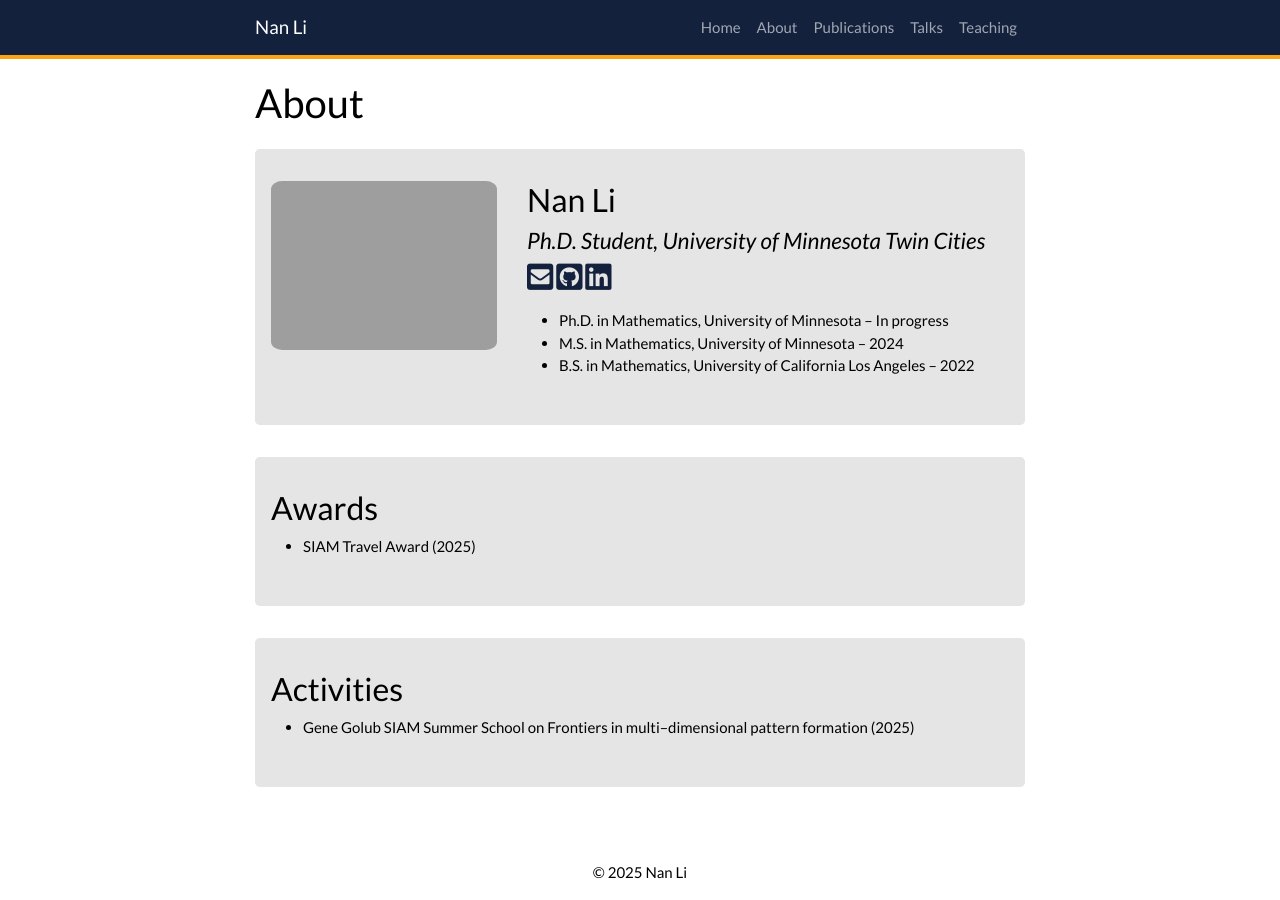
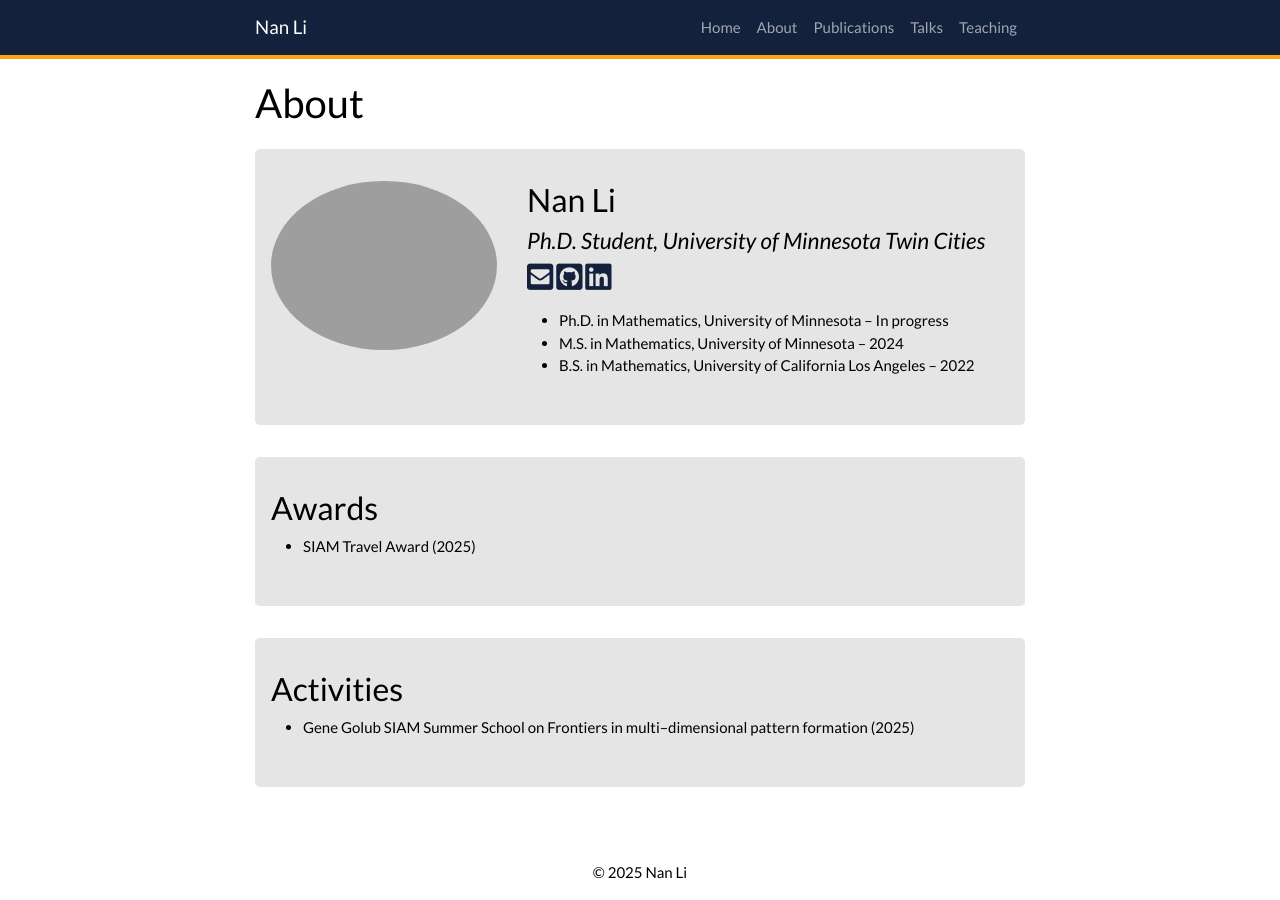
Before and after one commit to eigennan/eigennan.github.io, a Jekyll site: the page built from _pages/about.md, in a window 1280 px wide. Built offline with Jekyll 4.4.1, drawn with Linux system fonts in a browser that asks for light colours; a style sheet for code colours, icons or effects is not loaded.

Commit message:
Update about.md

```diff
--- a/_pages/about.md
+++ b/_pages/about.md
@@ -12,7 +12,7 @@ permalink: /about/
 <div class="jumbotron">
 <div class="row">
 <div class="col-sm-4">
-  <img src="{{ site.url }}{{ site.baseurl }}/images/{{ member.photo }}" width="100%" style="max-width:250px"/>
+  <img src="{{ site.url }}{{ site.baseurl }}/images/{{ member.photo }}" width="100%" style="max-width:250px; border-radius: 50%;"/>
 </div>
 <div class="col-sm-8 col-xs-12">
   <h3>{{ member.name }}</h3>
```
